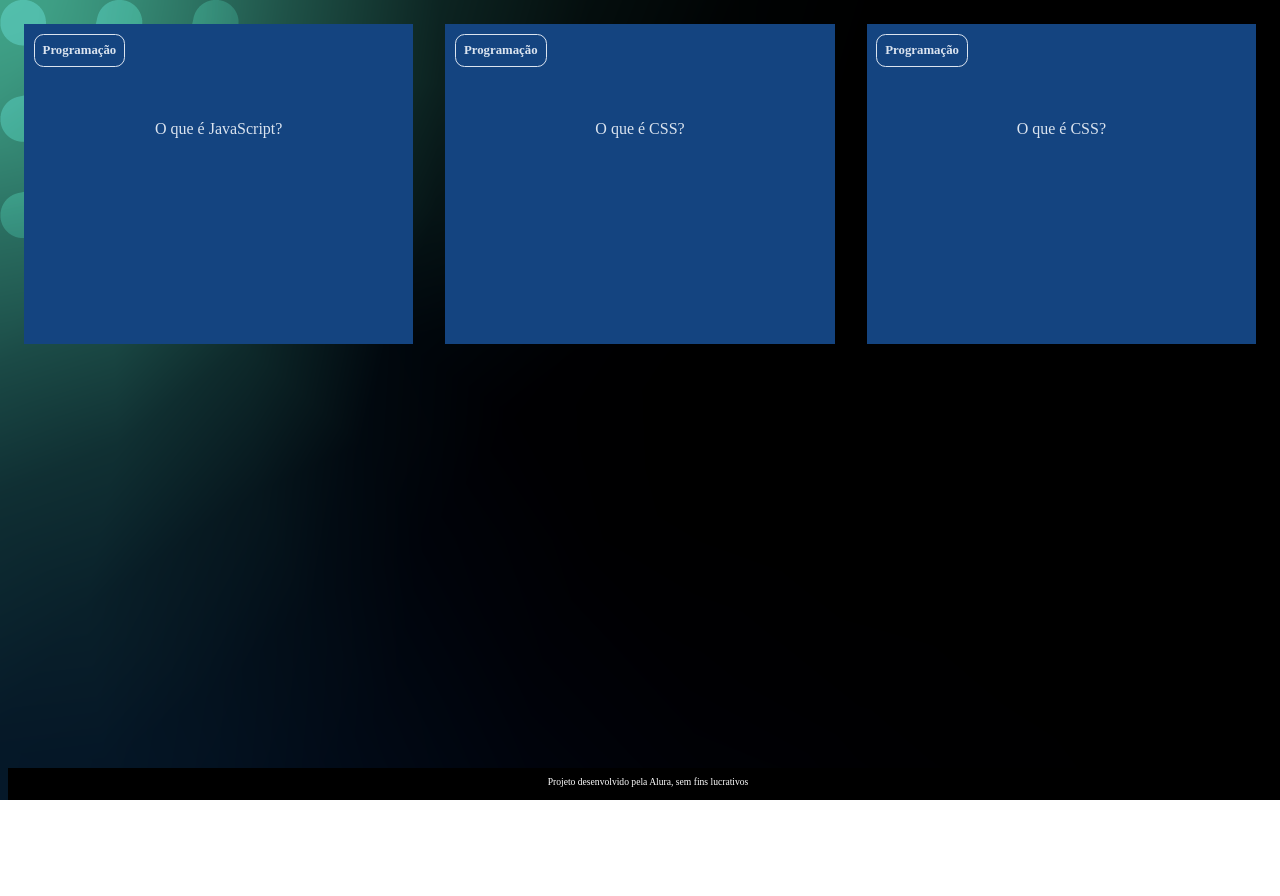
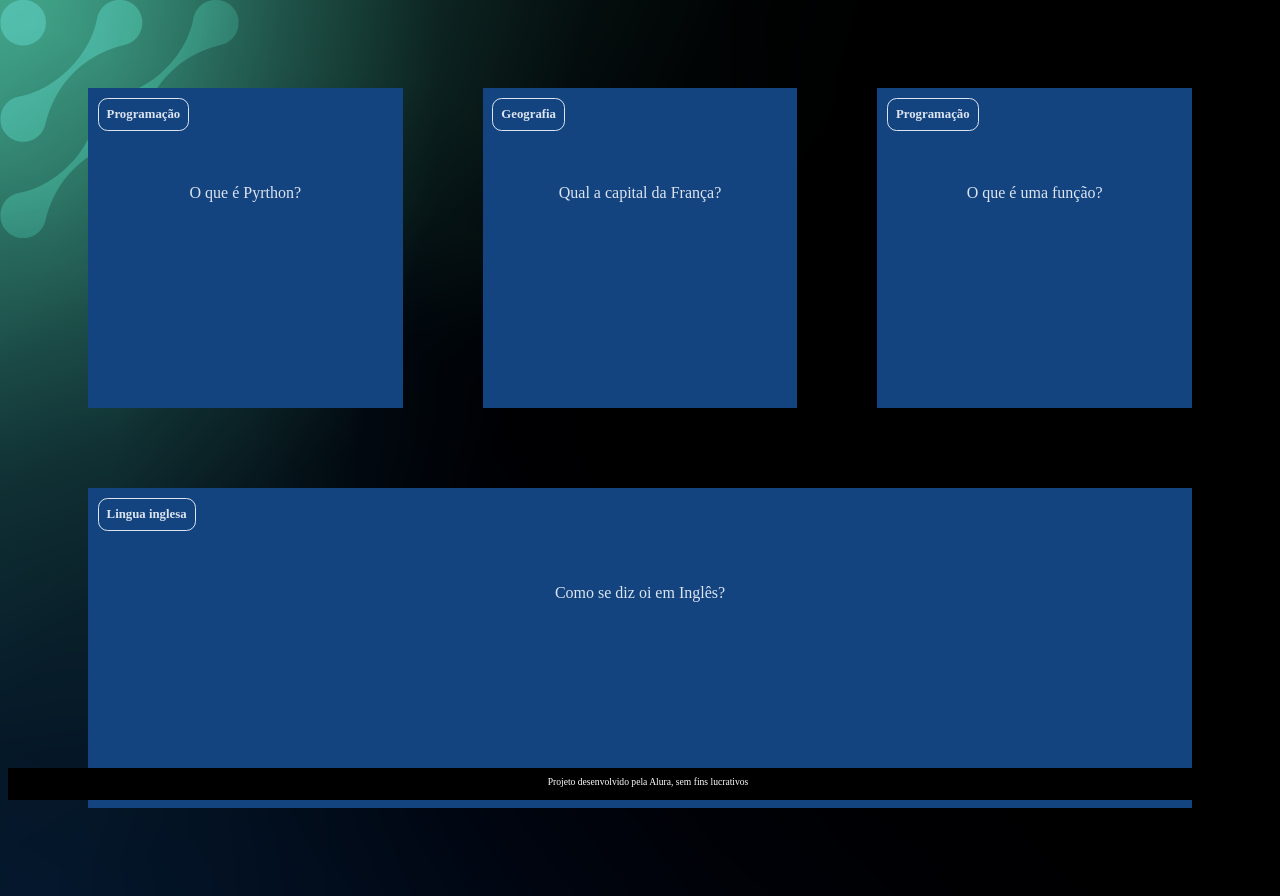
Before and after one commit to IsaAleixo/isa3, a plain HTML site: page isa3/index.html in a window 1280 px wide. Before the commit the page ends 800 px from the top, so only its background shows below. Drawn offline with Linux system fonts and the light colour scheme.

Commit message:
Add files via upload

```diff
--- /dev/null
+++ b/isa3/app.js
@@ -0,0 +1,18 @@
+function criaCartao(categoria, pergunta, respostas) {
+    let conteiner = document.getElementById('container')
+    let cartao = document.createElement('article')
+    cartao.className = 'cartao'
+
+    cartao.innerHTML = `
+     <div class="cartao__conteudo">
+    <h3>${categoria}</h3>
+    <div class="cartao__conteudo__pergunta">
+       <p>${pergunta}</p>
+    </div>
+    <div class="cartao__conteudo__resposta">
+      <p>${respostas}</p>
+    </div>
+  </div>`
+
+      container.appendChild(cartao)
+    }
--- a/isa3/assets/style.css
+++ b/isa3/assets/style.css
@@ -4,16 +4,21 @@
     --card-back-color: #00F4BF;
 }
 
-body{
+body {
     background: url('img/bg-desktop.webp');
-    font-family: Bai Jamjurre;
+    font-family: Bai Jamjuree;
 }
 
 #container {
     display: flex;
+    flex-wrap: wrap;
+    justify-content: space-between;
+    padding: 4rem;
+    gap: 3rem;
 }
 
-.cartao{
+
+.cartao {
     margin: 1rem 1rem;
     height: 20rem;
     flex-grow: 1;
@@ -23,7 +28,7 @@ body{
 .cartao__conteudo {
     background-color: var(--card-front-color);
     text-align: center;
-   /* background-color: aquamarine;*/
+    /* background-color: aquamarine; */
     height: 100%;
     transform-style: preserve-3d;
     transition: transform 300ms ease-in-out;
@@ -69,17 +74,11 @@ transform: rotateY(180deg);
     width: 100%;
 }
 
+
+
 .cartao__conteudo__resposta {
     transform: rotateY(180deg);
 }
-
-
-
-
-
-
-
-
 
 
 footer{
@@ -91,7 +90,7 @@ footer{
     height: 2rem;
 }
 
-footer p {
+footer p{
     text-align: center;
     font-size: 0.6rem;
     margin-top: 0.5rem;
--- a/isa3/index.html
+++ b/isa3/index.html
@@ -2,7 +2,6 @@
 <html lang="pt-br">
 <head>
     <meta charset="UTF-8">
-    <meta http-equiv="X-UA-Compatible" content="IE=edge">
     <meta name="viewport" content="width=device-width, initial-scale=1.0">
     <link rel="stylesheet" href="assets/style.css">
     <title>Flashcard</title>
@@ -10,40 +9,23 @@
 <body>
     <main>
         <section id="container">
-   <article class="cartao">
+            <!-- <article class="cartao">
                 <div class="cartao__conteudo">
                     <h3>Programação</h3>
                     <div class="cartao__conteudo__pergunta">
                        <p>O que é JavaScript?</p>
                     </div>
                     <div class="cartao__conteudo__resposta">
-           <p>O JavaScript é uma linguagem de programação</p>
+                      <p>  O JavaScript é uma linguagem de programação </p>
                     </div>
-    </article>
-    <article class="cartao">
-        <div class="cartao__conteudo">
-            <h3>Programação</h3>
-            <div class="cartao__conteudo__pergunta">
-               <p> O que é CSS?</p>
                 </div>
-        <div class="cartao__conteudo__resposta">
-            <p>O CSS é uma linguagem de estilização</p>
-        </div>
-    </article>
-    <article class="cartao">
-        <div class="cartao__conteudo">
-            <h3>Programação</h3>
-            <div class="cartao__conteudo__pergunta">
-               <p> O que é CSS?</p>
-        </div>
-        <div class="cartao__conteudo__resposta">
-            <p>O CSS é uma linguagem de estilização</p>
-        </div>
-    </article>
+            </article> -->
         </section>
     </main>
     <footer>
         <p>Projeto desenvolvido pela Alura, sem fins lucrativos</p>
     </footer>
+    <script src="app.js "></script>
+    <script src="perguntas.js"></script>
 </body>
 </html>
--- /dev/null
+++ b/isa3/perguntas.js
@@ -0,0 +1,22 @@
+criaCartao(
+    'Programação',
+    'O que é Pyrthon?',
+    'O Python  é uma linguagem de programação',
+)
+
+criaCartao(
+    'Geografia',
+    'Qual a capital da França?',
+    'A capital da França é Paris ',
+)
+
+criaCartao(
+    'Programação',
+    'O que é uma função?',
+    'Uma função é um bloco de código que executa alguma tarefa',
+)
+ criaCartao(
+    'Lingua inglesa',
+    'Como se diz oi em Inglês?',
+    'Oi em inglês é HI (RAI)'
+ )
```
Lines whose indentation alone changed are shown as unchanged.
